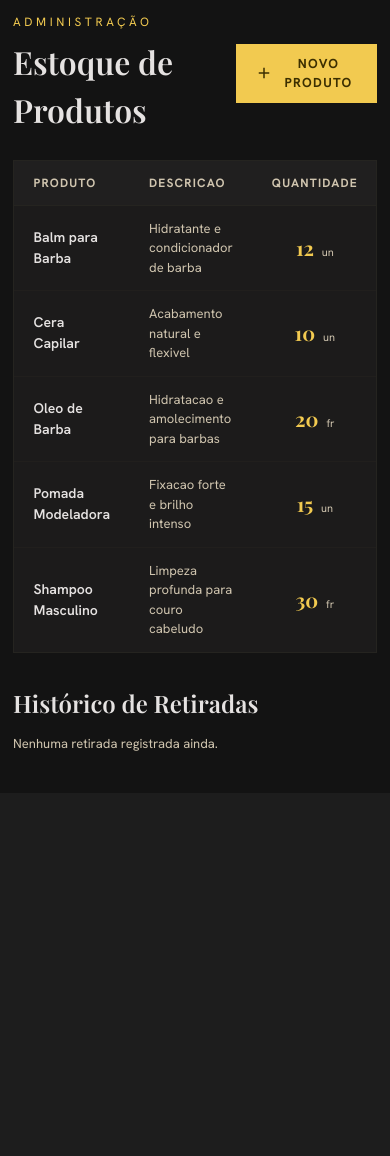
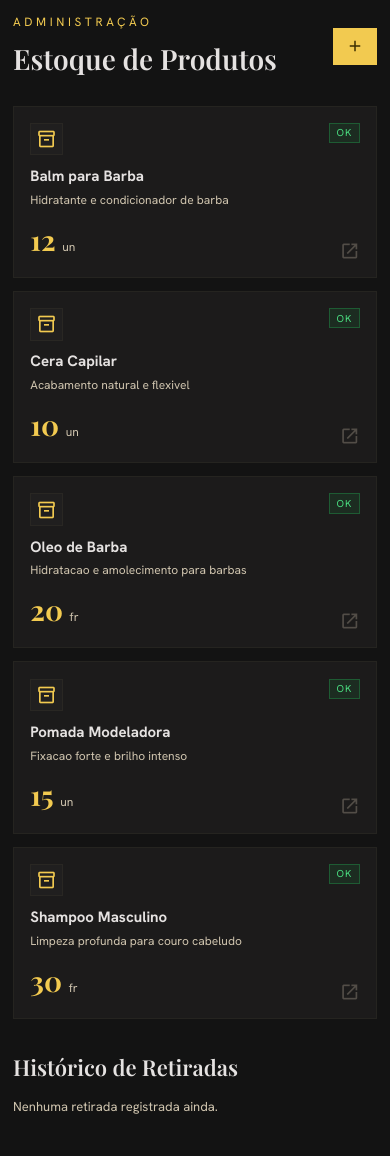
Before and after one commit to Kroatta/Eclipse-barbearia, a Flask app: page /admin/estoque in a window 390 px wide. Shown: the part 52-1208 px from the top of the page. Before the commit the page ends 803 px from the top, so only its background shows below. Run offline with Flask 3, Linux system fonts and the light colour scheme; the visitor is signed in with stand-in values (Sample User, id 1); data comes from the database, SQL or seed files in the repository; data that the repository does not hold is empty; some libraries are stand-ins or nearby versions.

Commit message:
feat: tela de estoque redesenhada com cards e modal de detalhes
- Cards mostram: nome, descrição, quantidade e badge de status
- Clique no card abre modal com todos os dados + botões Editar/Remover
- Badge de status: OK (verde), Baixo (amarelo), Esgotado (vermelho)
- Grid responsivo: 1 col mobile, 2 tablet, 3-4 desktop
- Histórico de retiradas com scroll horizontal no mobile

Co-Authored-By: Claude Sonnet 4.6 <noreply@anthropic.com>

```diff
--- a/templates/admin/estoque.html
+++ b/templates/admin/estoque.html
@@ -5,93 +5,71 @@
 <div class="flex justify-between items-center mb-8">
   <div>
     <span class="text-primary font-body text-[12px] uppercase tracking-[0.3em] block mb-2">Administração</span>
-    <h1 class="font-display text-[32px] text-on-background font-semibold">Estoque de Produtos</h1>
+    <h1 class="font-display text-[28px] md:text-[32px] text-on-background font-semibold">Estoque de Produtos</h1>
   </div>
   <button onclick="document.getElementById('modal-novo').classList.remove('hidden')"
-          class="bg-primary text-on-primary px-6 py-3 font-body text-[13px] uppercase tracking-widest font-bold hover:bg-primary-container transition-all active:scale-95 flex items-center gap-2">
-    <span class="material-symbols-outlined text-[18px]">add</span> Novo Produto
+          class="bg-primary text-on-primary px-4 md:px-6 py-3 font-body text-[13px] uppercase tracking-widest font-bold hover:bg-primary-container transition-all active:scale-95 flex items-center gap-2">
+    <span class="material-symbols-outlined text-[18px]">add</span>
+    <span class="hidden sm:inline">Novo Produto</span>
   </button>
 </div>
 
-<div class="bg-surface-container-low border border-outline-variant/20 overflow-hidden">
-  <table class="w-full">
-    <thead class="bg-surface-container">
-      <tr class="border-b border-outline-variant/20">
-        <th class="font-body text-[12px] text-on-surface-variant uppercase tracking-widest text-left px-6 py-4">Produto</th>
-        <th class="font-body text-[12px] text-on-surface-variant uppercase tracking-widest text-left px-6 py-4">Descricao</th>
-        <th class="font-body text-[12px] text-on-surface-variant uppercase tracking-widest text-center px-6 py-4">Quantidade</th>
-        <th class="font-body text-[12px] text-on-surface-variant uppercase tracking-widest text-center px-6 py-4">Status</th>
-        <th class="font-body text-[12px] text-on-surface-variant uppercase tracking-widest text-center px-6 py-4">Acoes</th>
-      </tr>
-    </thead>
-    <tbody class="divide-y divide-outline-variant/10">
+<!-- CARDS DE PRODUTOS -->
+{% if produtos %}
+<div class="grid grid-cols-1 sm:grid-cols-2 lg:grid-cols-3 xl:grid-cols-4 gap-4 mb-10">
   {% for p in produtos %}
-      <tr class="hover:bg-surface-container/50 transition-colors {% if not p.ativo %}opacity-40{% endif %}">
-        <td class="px-6 py-4 font-body text-[14px] text-on-background font-semibold">{{ p.nome }}</td>
-        <td class="px-6 py-4 font-body text-[13px] text-on-surface-variant">{{ p.descricao or '—' }}</td>
-        <td class="px-6 py-4 text-center">
-          <span class="font-display text-[20px] font-bold {% if p.quantidade == 0 %}text-error{% else %}text-primary{% endif %}">
-            {{ p.quantidade }}
+  <div onclick="abrirDetalhe({{ p.id }}, '{{ p.nome }}', '{{ p.descricao or '' }}', {{ p.quantidade }}, '{{ p.unidade }}', {{ p.ativo }})"
+       class="bg-surface-container-low border border-outline-variant/20 hover:border-primary/50 transition-all cursor-pointer group p-5 {% if not p.ativo %}opacity-50{% endif %}">
+    <div class="flex justify-between items-start mb-3">
+      <div class="w-10 h-10 bg-surface-container flex items-center justify-center border border-outline-variant/20">
+        <span class="material-symbols-outlined text-primary text-[20px]">inventory_2</span>
+      </div>
+      <span class="{% if p.quantidade == 0 %}bg-error/10 text-error border border-error/30{% elif p.quantidade <= 3 %}bg-warning/10 text-warning border border-warning/30{% else %}bg-green-500/10 text-green-400 border border-green-500/30{% endif %} text-[10px] font-body uppercase tracking-widest px-2 py-0.5">
+        {% if p.quantidade == 0 %}Esgotado{% elif p.quantidade <= 3 %}Baixo{% else %}OK{% endif %}
       </span>
-          <span class="font-body text-[11px] text-on-surface-variant ml-1">{{ p.unidade }}</span>
-        </td>
-        <td class="px-6 py-4 text-center">
-          {% if p.ativo %}
-          <span class="px-2 py-1 text-[11px] font-body uppercase tracking-widest bg-green-500/10 text-green-400 border border-green-500/30">Ativo</span>
+    </div>
+    <h3 class="font-body text-[15px] font-bold text-on-background mb-1 group-hover:text-primary transition-colors">{{ p.nome }}</h3>
+    <p class="font-body text-[12px] text-on-surface-variant mb-3 line-clamp-2">{{ p.descricao or '—' }}</p>
+    <div class="flex items-end justify-between">
+      <div>
+        <span class="font-display text-[28px] font-bold {% if p.quantidade == 0 %}text-error{% else %}text-primary{% endif %}">{{ p.quantidade }}</span>
+        <span class="font-body text-[12px] text-on-surface-variant ml-1">{{ p.unidade }}</span>
+      </div>
+      <span class="material-symbols-outlined text-on-surface-variant/30 group-hover:text-primary/50 transition-colors text-[20px]">open_in_new</span>
+    </div>
+  </div>
+  {% endfor %}
+</div>
 {% else %}
-          <span class="px-2 py-1 text-[11px] font-body uppercase tracking-widest bg-error/10 text-error border border-error/30">Inativo</span>
-          {% endif %}
-        </td>
-        <td class="px-6 py-4 text-center">
-          {% if p.ativo %}
-          <div class="flex justify-center gap-2">
-            <button onclick="abrirEditar({{ p.id }}, '{{ p.nome }}', '{{ p.descricao or '' }}', {{ p.quantidade }}, '{{ p.unidade }}')"
-                    class="text-primary border border-primary/30 hover:bg-primary/10 px-3 py-1 font-body text-[11px] uppercase tracking-widest transition-colors">
-              Editar
-            </button>
-            <a href="{{ url_for('admin_estoque_excluir', id=p.id) }}"
-               onclick="return confirm('Remover {{ p.nome }}?')"
-               class="text-error border border-error/30 hover:bg-error/10 px-3 py-1 font-body text-[11px] uppercase tracking-widest transition-colors">
-              Remover
-            </a>
-          </div>
-          {% endif %}
-        </td>
-      </tr>
-      {% endfor %}
-    </tbody>
-  </table>
-  {% if not produtos %}
-  <div class="text-center py-16">
+<div class="text-center py-16 mb-10">
   <span class="material-symbols-outlined text-primary/20 text-[80px]">inventory_2</span>
   <p class="font-body text-on-surface-variant mt-4">Nenhum produto cadastrado ainda.</p>
 </div>
 {% endif %}
-</div>
 
-<!-- Histórico de Retiradas -->
-<div class="mt-10 mb-8">
-  <h2 class="font-display text-[24px] text-on-background font-semibold mb-4">Histórico de Retiradas</h2>
+<!-- HISTÓRICO DE RETIRADAS -->
+<div class="mb-8">
+  <h2 class="font-display text-[22px] md:text-[24px] text-on-background font-semibold mb-4">Histórico de Retiradas</h2>
   {% if historico %}
-  <div class="bg-surface-container-low border border-outline-variant/20 overflow-hidden">
-    <table class="w-full">
+  <div class="bg-surface-container-low border border-outline-variant/20 overflow-x-auto">
+    <table class="w-full min-w-[600px]">
       <thead class="bg-surface-container">
         <tr class="border-b border-outline-variant/20">
-          <th class="font-body text-[12px] text-on-surface-variant uppercase tracking-widest text-left px-6 py-3">Profissional</th>
-          <th class="font-body text-[12px] text-on-surface-variant uppercase tracking-widest text-left px-6 py-3">Produto</th>
-          <th class="font-body text-[12px] text-on-surface-variant uppercase tracking-widest text-center px-6 py-3">Qtd</th>
-          <th class="font-body text-[12px] text-on-surface-variant uppercase tracking-widest text-left px-6 py-3">Observação</th>
-          <th class="font-body text-[12px] text-on-surface-variant uppercase tracking-widest text-left px-6 py-3">Data</th>
+          <th class="font-body text-[12px] text-on-surface-variant uppercase tracking-widest text-left px-4 md:px-6 py-3">Profissional</th>
+          <th class="font-body text-[12px] text-on-surface-variant uppercase tracking-widest text-left px-4 md:px-6 py-3">Produto</th>
+          <th class="font-body text-[12px] text-on-surface-variant uppercase tracking-widest text-center px-4 md:px-6 py-3">Qtd</th>
+          <th class="font-body text-[12px] text-on-surface-variant uppercase tracking-widest text-left px-4 md:px-6 py-3">Observação</th>
+          <th class="font-body text-[12px] text-on-surface-variant uppercase tracking-widest text-left px-4 md:px-6 py-3">Data</th>
         </tr>
       </thead>
       <tbody class="divide-y divide-outline-variant/10">
         {% for h in historico %}
         <tr class="hover:bg-surface-container/50 transition-colors">
-          <td class="px-6 py-3 font-body text-[14px] text-primary font-semibold">{{ h.func_nome }}</td>
-          <td class="px-6 py-3 font-body text-[14px] text-on-background">{{ h.produto_nome }}</td>
-          <td class="px-6 py-3 text-center font-body text-[14px] text-on-background font-bold">{{ h.quantidade }} <span class="text-on-surface-variant text-[11px]">{{ h.unidade }}</span></td>
-          <td class="px-6 py-3 font-body text-[13px] text-on-surface-variant">{{ h.observacao or '—' }}</td>
-          <td class="px-6 py-3 font-body text-[13px] text-on-surface-variant">{{ h.criado_em[:16] }}</td>
+          <td class="px-4 md:px-6 py-3 font-body text-[13px] text-primary font-semibold">{{ h.func_nome }}</td>
+          <td class="px-4 md:px-6 py-3 font-body text-[13px] text-on-background">{{ h.produto_nome }}</td>
+          <td class="px-4 md:px-6 py-3 text-center font-body text-[13px] text-on-background font-bold">{{ h.quantidade }} <span class="text-on-surface-variant text-[11px]">{{ h.unidade }}</span></td>
+          <td class="px-4 md:px-6 py-3 font-body text-[12px] text-on-surface-variant">{{ h.observacao or '—' }}</td>
+          <td class="px-4 md:px-6 py-3 font-body text-[12px] text-on-surface-variant">{{ h.criado_em[:16] }}</td>
         </tr>
         {% endfor %}
       </tbody>
@@ -102,9 +80,51 @@
   {% endif %}
 </div>
 
+<!-- MODAL DETALHE DO PRODUTO -->
+<div id="modal-detalhe" class="hidden fixed inset-0 bg-black/70 z-[100] flex items-center justify-center p-4">
+  <div class="bg-surface-container-high w-full max-w-md border border-outline-variant/30 p-6 shadow-2xl">
+    <div class="flex justify-between items-center mb-6">
+      <h3 id="d-titulo" class="font-display text-[22px] text-primary"></h3>
+      <button onclick="document.getElementById('modal-detalhe').classList.add('hidden')"
+              class="material-symbols-outlined text-on-surface-variant hover:text-primary cursor-pointer text-[26px]">close</button>
+    </div>
+    <div class="space-y-4 mb-6">
+      <div>
+        <p class="font-body text-[11px] text-on-surface-variant uppercase tracking-widest mb-1">Descrição</p>
+        <p id="d-desc" class="font-body text-[14px] text-on-surface"></p>
+      </div>
+      <div class="flex gap-6">
+        <div>
+          <p class="font-body text-[11px] text-on-surface-variant uppercase tracking-widest mb-1">Quantidade</p>
+          <p id="d-qtd" class="font-display text-[32px] font-bold text-primary"></p>
+        </div>
+        <div>
+          <p class="font-body text-[11px] text-on-surface-variant uppercase tracking-widest mb-1">Unidade</p>
+          <p id="d-unidade" class="font-body text-[20px] text-on-surface font-semibold"></p>
+        </div>
+        <div>
+          <p class="font-body text-[11px] text-on-surface-variant uppercase tracking-widest mb-1">Status</p>
+          <p id="d-status" class="font-body text-[14px] font-semibold"></p>
+        </div>
+      </div>
+    </div>
+    <div class="flex gap-3 pt-4 border-t border-outline-variant/20">
+      <button id="d-btn-editar" onclick=""
+              class="flex-1 border border-primary/40 text-primary hover:bg-primary/10 py-3 font-body text-[13px] uppercase tracking-widest transition-colors flex items-center justify-center gap-2">
+        <span class="material-symbols-outlined text-[16px]">edit</span> Editar
+      </button>
+      <a id="d-btn-remover" href=""
+         onclick="return confirm('Remover este produto?')"
+         class="flex-1 border border-error/40 text-error hover:bg-error/10 py-3 font-body text-[13px] uppercase tracking-widest transition-colors flex items-center justify-center gap-2">
+        <span class="material-symbols-outlined text-[16px]">delete</span> Remover
+      </a>
+    </div>
+  </div>
+</div>
+
 <!-- Modal Novo -->
 <div id="modal-novo" class="hidden fixed inset-0 bg-black/70 z-[100] flex items-center justify-center p-4">
-  <div class="bg-surface-container-low border border-outline-variant/30 w-full max-w-lg p-8">
+  <div class="bg-surface-container-low border border-outline-variant/30 w-full max-w-lg p-6 max-h-[90vh] overflow-y-auto">
     <div class="flex justify-between items-center mb-6">
       <h3 class="font-display text-[22px] text-primary">Novo Produto</h3>
       <button onclick="document.getElementById('modal-novo').classList.add('hidden')"
@@ -113,17 +133,17 @@
       </button>
     </div>
     <form method="POST" action="{{ url_for('admin_estoque_novo') }}" class="space-y-4">
-      <div class="grid grid-cols-2 gap-4">
-        <div class="col-span-2">
+      <div>
         <label class="block font-body text-[12px] text-on-surface-variant uppercase tracking-widest mb-2">Nome *</label>
         <input type="text" name="nome" required placeholder="Ex: Pomada Modeladora"
                class="w-full bg-surface-container border border-outline-variant/30 text-on-surface py-3 px-3 font-body focus:border-primary focus:ring-0 placeholder:text-outline-variant"/>
       </div>
-        <div class="col-span-2">
+      <div>
         <label class="block font-body text-[12px] text-on-surface-variant uppercase tracking-widest mb-2">Descricao</label>
         <input type="text" name="descricao" placeholder="Descricao opcional"
                class="w-full bg-surface-container border border-outline-variant/30 text-on-surface py-3 px-3 font-body focus:border-primary focus:ring-0 placeholder:text-outline-variant"/>
       </div>
+      <div class="grid grid-cols-2 gap-4">
         <div>
           <label class="block font-body text-[12px] text-on-surface-variant uppercase tracking-widest mb-2">Quantidade inicial</label>
           <input type="number" name="quantidade" min="0" value="0"
@@ -140,7 +160,7 @@
           </select>
         </div>
       </div>
-      <button type="submit" class="w-full bg-primary text-on-primary py-3 font-body uppercase tracking-widest font-bold hover:bg-primary-container transition-all mt-2">
+      <button type="submit" class="w-full bg-primary text-on-primary py-3 font-body uppercase tracking-widest font-bold hover:bg-primary-container transition-all">
         Adicionar ao Estoque
       </button>
     </form>
@@ -149,7 +169,7 @@
 
 <!-- Modal Editar -->
 <div id="modal-editar" class="hidden fixed inset-0 bg-black/70 z-[100] flex items-center justify-center p-4">
-  <div class="bg-surface-container-low border border-outline-variant/30 w-full max-w-lg p-8">
+  <div class="bg-surface-container-low border border-outline-variant/30 w-full max-w-lg p-6 max-h-[90vh] overflow-y-auto">
     <div class="flex justify-between items-center mb-6">
       <h3 class="font-display text-[22px] text-primary">Editar Produto</h3>
       <button onclick="document.getElementById('modal-editar').classList.add('hidden')"
@@ -158,17 +178,17 @@
       </button>
     </div>
     <form id="form-editar" method="POST" class="space-y-4">
-      <div class="grid grid-cols-2 gap-4">
-        <div class="col-span-2">
+      <div>
         <label class="block font-body text-[12px] text-on-surface-variant uppercase tracking-widest mb-2">Nome *</label>
         <input id="e-nome" type="text" name="nome" required
                class="w-full bg-surface-container border border-outline-variant/30 text-on-surface py-3 px-3 font-body focus:border-primary focus:ring-0"/>
       </div>
-        <div class="col-span-2">
+      <div>
         <label class="block font-body text-[12px] text-on-surface-variant uppercase tracking-widest mb-2">Descricao</label>
         <input id="e-desc" type="text" name="descricao"
                class="w-full bg-surface-container border border-outline-variant/30 text-on-surface py-3 px-3 font-body focus:border-primary focus:ring-0"/>
       </div>
+      <div class="grid grid-cols-2 gap-4">
         <div>
           <label class="block font-body text-[12px] text-on-surface-variant uppercase tracking-widest mb-2">Quantidade</label>
           <input id="e-qtd" type="number" name="quantidade" min="0"
@@ -185,8 +205,8 @@
           </select>
         </div>
       </div>
-      <button type="submit" class="w-full bg-primary text-on-primary py-3 font-body uppercase tracking-widest font-bold hover:bg-primary-container transition-all mt-2">
-        Salvar Alteracoes
+      <button type="submit" class="w-full bg-primary text-on-primary py-3 font-body uppercase tracking-widest font-bold hover:bg-primary-container transition-all">
+        Salvar Alterações
       </button>
     </form>
   </div>
@@ -195,7 +215,22 @@
 {% endblock %}
 {% block scripts %}
 <script>
+function abrirDetalhe(id, nome, desc, qtd, unidade, ativo) {
+  document.getElementById('d-titulo').textContent = nome;
+  document.getElementById('d-desc').textContent = desc || '—';
+  document.getElementById('d-qtd').textContent = qtd;
+  document.getElementById('d-qtd').className = 'font-display text-[32px] font-bold ' + (qtd == 0 ? 'text-error' : 'text-primary');
+  document.getElementById('d-unidade').textContent = unidade;
+  document.getElementById('d-status').textContent = ativo ? 'Ativo' : 'Inativo';
+  document.getElementById('d-status').className = 'font-body text-[14px] font-semibold ' + (ativo ? 'text-green-400' : 'text-error');
+  document.getElementById('d-btn-editar').setAttribute('onclick',
+    `abrirEditar(${id}, '${nome}', '${desc}', ${qtd}, '${unidade}')`);
+  document.getElementById('d-btn-remover').href = '/admin/estoque/excluir/' + id;
+  document.getElementById('modal-detalhe').classList.remove('hidden');
+}
+
 function abrirEditar(id, nome, desc, qtd, unidade) {
+  document.getElementById('modal-detalhe').classList.add('hidden');
   document.getElementById('e-nome').value = nome;
   document.getElementById('e-desc').value = desc;
   document.getElementById('e-qtd').value = qtd;
```
Lines whose indentation alone changed are shown as unchanged.
